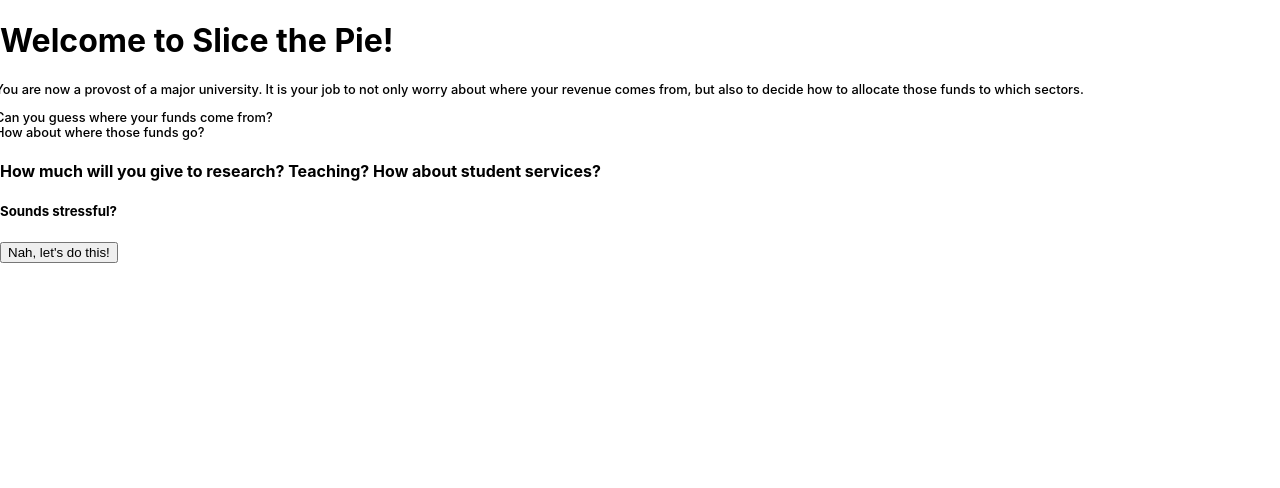
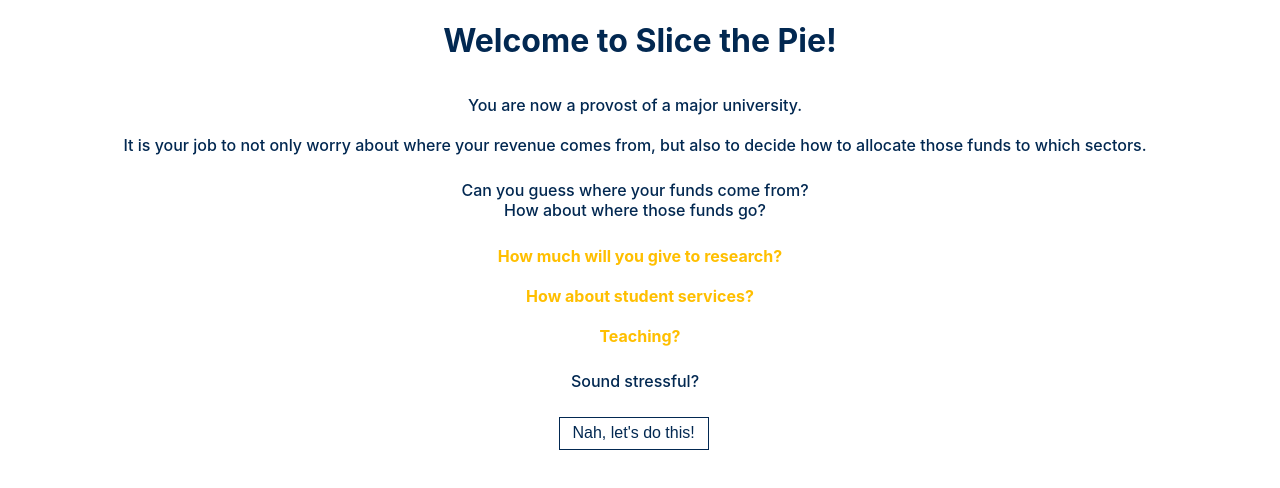
Before and after one commit to krishokr/Slice-The-Pie, a React (Create React App) app: page / in a window 1280 px wide. Shown: the top 488 px of the page. Built offline with nearby package versions, Linux system fonts and the light colour scheme.

Commit message:
styled splash page

```diff
--- a/src/Splash.js
+++ b/src/Splash.js
@@ -1,13 +1,14 @@
-import React from 'react'
+import React from 'react';
+import './Styles/Splash.css';
 
 export default function Splash(props) {
   return (
     <div className='splash-container'>
         <h1>Welcome to Slice the Pie!</h1>
-        <h3>You are now a provost of a major university. It is your job to not only worry about where your revenue comes from, but also to decide how to allocate those funds to which sectors.</h3>
+        <h3>You are now a provost of a major university. <br></br><br></br>It is your job to not only worry about where your revenue comes from, but also to decide how to allocate those funds to which sectors.</h3>
         <h3>Can you guess where your funds come from? <br/> How about where those funds go?</h3>
-        <h4>How much will you give to research? Teaching? How about student services?</h4>
-        <h5>Sounds stressful?</h5>
+        <h4>How much will you give to research?<br></br> <br></br>How about student services? <br></br><br></br>Teaching?</h4>
+        <h3 className='button-label'>Sound stressful?</h3>
         <button onClick={props.changeState}>Nah, let's do this!</button>
     </div>
   )
--- /dev/null
+++ b/src/Styles/Splash.css
@@ -0,0 +1,42 @@
+.splash-container {
+    display: flex;
+    flex-direction: column;
+    justify-content: center;
+    align-items: center;
+}
+
+.splash-container h1 {
+    color: #022851;
+}
+
+.splash-container h3 {
+    margin: 1% 0;
+    text-align: center;
+    font-size: 2vh;
+    color: #022851;
+    width: 80%;
+}
+
+.splash-container h4 {
+    margin: 1% 0;
+    text-align: center;
+    font-size: 2vh;
+    color: #FFBF00;
+    width: 50%;
+}
+
+button {
+    padding: 0.5% 1%;
+    margin: 1%;
+    margin-left: 0;
+    background-color: #fff;
+    border: 1px solid #022851;
+    color: #022851;
+    font-size: 2vh;
+    transition: 1s;
+    cursor: pointer;
+}
+
+button:hover {
+    background-color: #FFBF00;
+}
```
